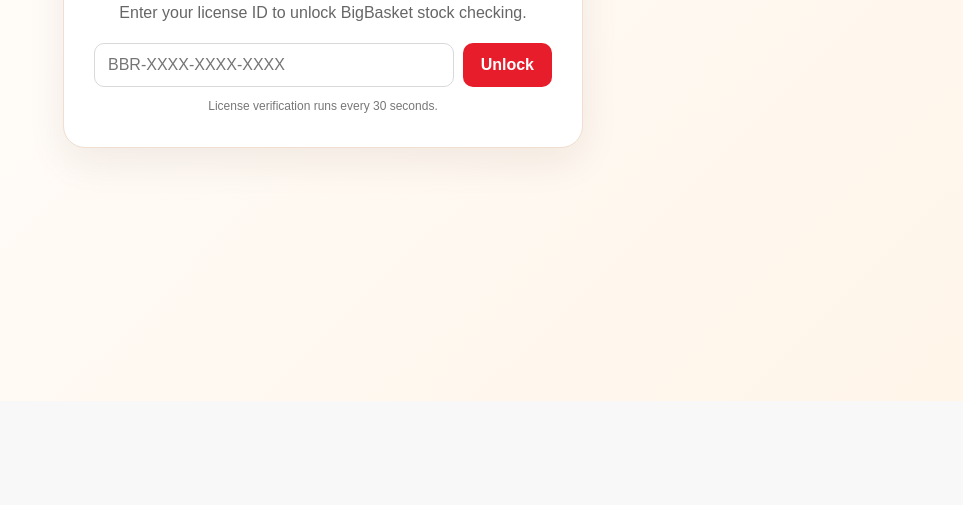
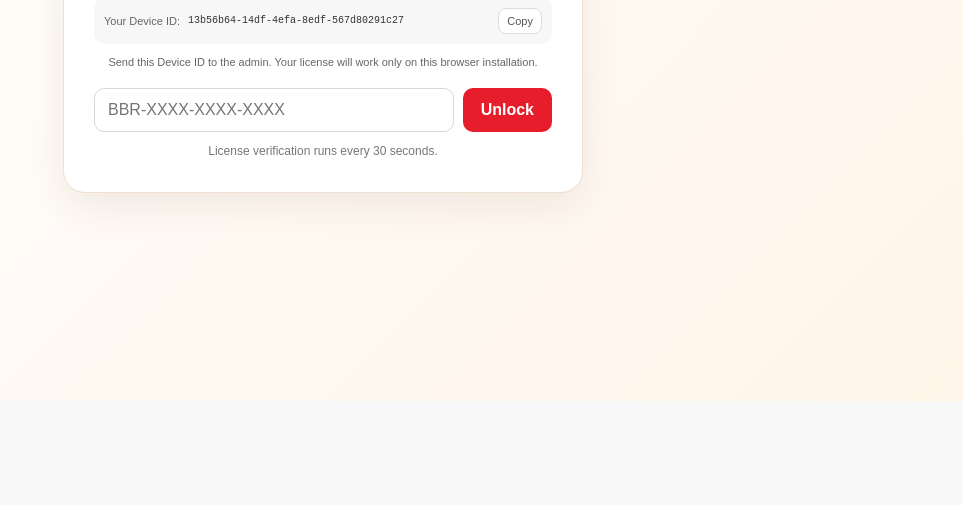
Before and after one commit to hinagarf122-art/bigbasket-stock-radar, a website: page index.html in a window 1280 px wide. Shown: the part 399-904 px from the top of the page, without its empty margins (317-1280 px from the left). Drawn offline with Linux system fonts and the light colour scheme.

Commit message:
Bind licenses to browser Device IDs

```diff
--- a/app.js
+++ b/app.js
@@ -4,6 +4,9 @@
   const DEFAULT_INTERVAL = '4';
   const STORE = 'bigbasket_stock_radar_v1';
   const LICENSE_STORE = 'bigbasket_stock_license_v1';
+  const DEVICE_STORE = 'bigbasket_stock_device_v1';
+  function getDeviceId() { try { const saved = localStorage.getItem(DEVICE_STORE); if (saved) return saved; const id = crypto.randomUUID ? crypto.randomUUID() : `dev-${Date.now().toString(16)}-${Math.random().toString(16).slice(2)}`; localStorage.setItem(DEVICE_STORE, id); return id; } catch { return `dev-${Date.now().toString(16)}-${Math.random().toString(16).slice(2)}`; } }
+  const deviceId = getDeviceId();
   const state = { locations: [], products: [], rows: [], lastAvailable: new Set(), running: false, timer: null, wake: null, alarmTimer: null, muted: false, prompt: null, audio: null, licensed: false, license: '', licenseTimer: null };
   const $ = id => document.getElementById(id);
   const escapeHtml = value => String(value ?? '').replace(/[&<>"']/g, c => ({ '&':'&amp;', '<':'&lt;', '>':'&gt;', '"':'&quot;', "'":'&#39;' }[c]));
@@ -116,7 +119,7 @@
     const license = String(value || '').trim().toUpperCase();
     if (!license) throw new Error('Enter a license ID.');
     licenseMessage('Verifying license...');
-    const response = await fetch('/api/license', { method:'POST', headers:{'Content-Type':'application/json'}, body:JSON.stringify({ license }) });
+    const response = await fetch('/api/license', { method:'POST', headers:{'Content-Type':'application/json'}, body:JSON.stringify({ license, deviceId }) });
     const data = await response.json().catch(() => ({}));
     if (!response.ok || !data.valid) throw new Error(data.error || 'Invalid license ID.');
     state.licensed = true; state.license = license; document.body.classList.add('licensed');
@@ -170,7 +173,7 @@
   $('productChips').addEventListener('click', event => { const button = event.target.closest('[data-remove-product]'); if (!button) return; state.products = state.products.filter(id => id !== button.dataset.removeProduct); renderProducts(); save(); });
    $('sound').addEventListener('click', async () => { state.muted = !state.muted; if (!state.muted) { await unlockAudio(); if (state.rows.some(row => row.available)) startStockAlarm(); else beep(); } else stopStockAlarm(); updateSound(); save(); });
    $('interval').addEventListener('change', save); $('start').addEventListener('click', start); $('stop').addEventListener('click', stop); $('clear').addEventListener('click', clearAll);
-   $('activateLicense').addEventListener('click', activateLicense); $('licenseInput').addEventListener('input', event => { event.target.value = event.target.value.toUpperCase(); }); $('licenseInput').addEventListener('keydown', event => { if (event.key === 'Enter') activateLicense(); });
+   $('deviceId').textContent = deviceId; $('copyDeviceId').addEventListener('click', async () => { try { await navigator.clipboard.writeText(deviceId); licenseMessage('Device ID copied. Send it to the admin.'); } catch { licenseMessage('Select and copy the Device ID manually.'); } }); $('activateLicense').addEventListener('click', activateLicense); $('licenseInput').addEventListener('input', event => { event.target.value = event.target.value.toUpperCase(); }); $('licenseInput').addEventListener('keydown', event => { if (event.key === 'Enter') activateLicense(); });
   window.addEventListener('online', () => setNetwork('ok', 'Connected')); window.addEventListener('offline', () => setNetwork('error', 'Offline'));
   window.addEventListener('beforeinstallprompt', event => { event.preventDefault(); state.prompt = event; $('install').style.display = 'block'; });
   $('install').addEventListener('click', async () => { if (!state.prompt) return; state.prompt.prompt(); await state.prompt.userChoice; state.prompt = null; $('install').style.display = 'none'; });
--- a/index.html
+++ b/index.html
@@ -20,11 +20,11 @@
     .bottom{position:fixed;z-index:5;bottom:0;left:0;right:0;background:#fffffff2;border-top:1px solid #e8e8e8;backdrop-filter:blur(12px);padding:14px 22px}.bottom-inner{width:min(1120px,100%);margin:auto;display:flex;gap:10px}.primary,.secondary{border:0;border-radius:12px;padding:14px 20px;font-weight:800}.primary{background:var(--red);color:#fff;flex:1}.primary:disabled{opacity:.55;cursor:not-allowed}.secondary{background:#fff;border:1px solid #ddd;color:#555}.install{display:none}
     @media(max-width:760px){.shell{padding:12px 13px 25px}.topbar{gap:8px;flex-wrap:wrap}.brand{min-width:0}.brand strong{font-size:16px}.location-button{order:3;margin-left:0;width:100%;min-width:0}.network{margin-left:auto}.hero{grid-template-columns:1fr}.hero-note{min-height:130px}.grid{grid-template-columns:1fr;min-width:0}.card.full{grid-column:auto}.card{padding:16px;min-width:0}.entry-row{display:block}.add{width:100%;padding:12px;margin-top:9px}.options{display:grid;grid-template-columns:1fr}.bottom{padding:11px 13px}.primary,.secondary{padding:13px 12px;font-size:12px}}
     .stock-alert{display:none;position:sticky;top:0;z-index:4;margin:0 0 18px;border:2px solid #83b43a;border-radius:18px;background:linear-gradient(135deg,#315421,#5f8f18);color:#fff;text-align:center;padding:18px 20px;box-shadow:0 12px 28px #31542135}.stock-alert.show{display:block;animation:stock-pulse 1.1s ease-out}.stock-alert strong{display:block;font-size:clamp(30px,5vw,58px);line-height:1;letter-spacing:.04em}.stock-alert span{display:block;margin-top:9px;font-size:13px;color:#eef8df}@keyframes stock-pulse{0%{transform:scale(.97);opacity:.55}55%{transform:scale(1.015)}100%{transform:scale(1);opacity:1}}
-    .license-gate{min-height:100vh;display:grid;place-items:center;padding:24px;background:linear-gradient(135deg,#fff,#fff5e9)}.license-box{width:min(520px,100%);padding:30px;border:1px solid #f0ded0;border-radius:22px;background:#fff;box-shadow:var(--shadow);text-align:center}.license-box .brand-mark{margin:0 auto 14px}.license-box h1{margin:0;font-size:clamp(26px,5vw,42px)}.license-box p{color:#666;line-height:1.5}.license-entry{display:flex;gap:9px;margin-top:18px}.license-entry input{min-width:0;flex:1;border:1px solid #d9d9d9;border-radius:10px;padding:12px 13px;text-transform:uppercase}.license-entry button{border:0;border-radius:10px;background:var(--red);color:#fff;font-weight:700;padding:0 18px}.license-status{min-height:18px;margin:12px 0 0;color:#777;font-size:12px}.license-status.error{color:var(--red)}body:not(.licensed) #appMain,body:not(.licensed) #bottomBar{display:none}body.licensed #licenseGate{display:none}
+    .license-gate{min-height:100vh;display:grid;place-items:center;padding:24px;background:linear-gradient(135deg,#fff,#fff5e9)}.license-box{width:min(520px,100%);padding:30px;border:1px solid #f0ded0;border-radius:22px;background:#fff;box-shadow:var(--shadow);text-align:center}.license-box .brand-mark{margin:0 auto 14px}.license-box h1{margin:0;font-size:clamp(26px,5vw,42px)}.license-box p{color:#666;line-height:1.5}.license-entry{display:flex;gap:9px;margin-top:18px}.license-entry input{min-width:0;flex:1;border:1px solid #d9d9d9;border-radius:10px;padding:12px 13px;text-transform:uppercase}.license-entry button{border:0;border-radius:10px;background:var(--red);color:#fff;font-weight:700;padding:0 18px}.device-id{display:flex;align-items:center;gap:8px;margin:18px 0 0;padding:10px;border-radius:10px;background:#f7f7f7;color:#666;font-size:11px;text-align:left}.device-id code{overflow:hidden;text-overflow:ellipsis;white-space:nowrap;color:#333;font-size:10px}.device-id button{margin-left:auto;border:1px solid #ddd;border-radius:8px;background:#fff;color:#555;padding:6px 8px;font-size:11px;white-space:nowrap}.license-status{min-height:18px;margin:12px 0 0;color:#777;font-size:12px}.license-status.error{color:var(--red)}body:not(.licensed) #appMain,body:not(.licensed) #bottomBar{display:none}body.licensed #licenseGate{display:none}
   </style>
 </head>
 <body>
-  <div class="license-gate" id="licenseGate"><div class="license-box"><div class="brand-mark">BB</div><h1>Stock Radar Access</h1><p>Enter your license ID to unlock BigBasket stock checking.</p><div class="license-entry"><input id="licenseInput" autocomplete="off" placeholder="BBR-XXXX-XXXX-XXXX"><button id="activateLicense" type="button">Unlock</button></div><div class="license-status" id="licenseStatus">License verification runs every 30 seconds.</div></div></div>
+  <div class="license-gate" id="licenseGate"><div class="license-box"><div class="brand-mark">BB</div><h1>Stock Radar Access</h1><p>Enter your license ID to unlock BigBasket stock checking.</p><div class="device-id"><span>Your Device ID:</span><code id="deviceId"></code><button id="copyDeviceId" type="button">Copy</button></div><p class="hint">Send this Device ID to the admin. Your license will work only on this browser installation.</p><div class="license-entry"><input id="licenseInput" autocomplete="off" placeholder="BBR-XXXX-XXXX-XXXX"><button id="activateLicense" type="button">Unlock</button></div><div class="license-status" id="licenseStatus">License verification runs every 30 seconds.</div></div></div>
   <main class="shell" id="appMain">
     <header class="topbar">
       <div class="brand"><div class="brand-mark">BB</div><div><strong>Stock Radar</strong><small>BigBasket location checker</small></div></div>
```
Also changed, not shown: readme.txt.
